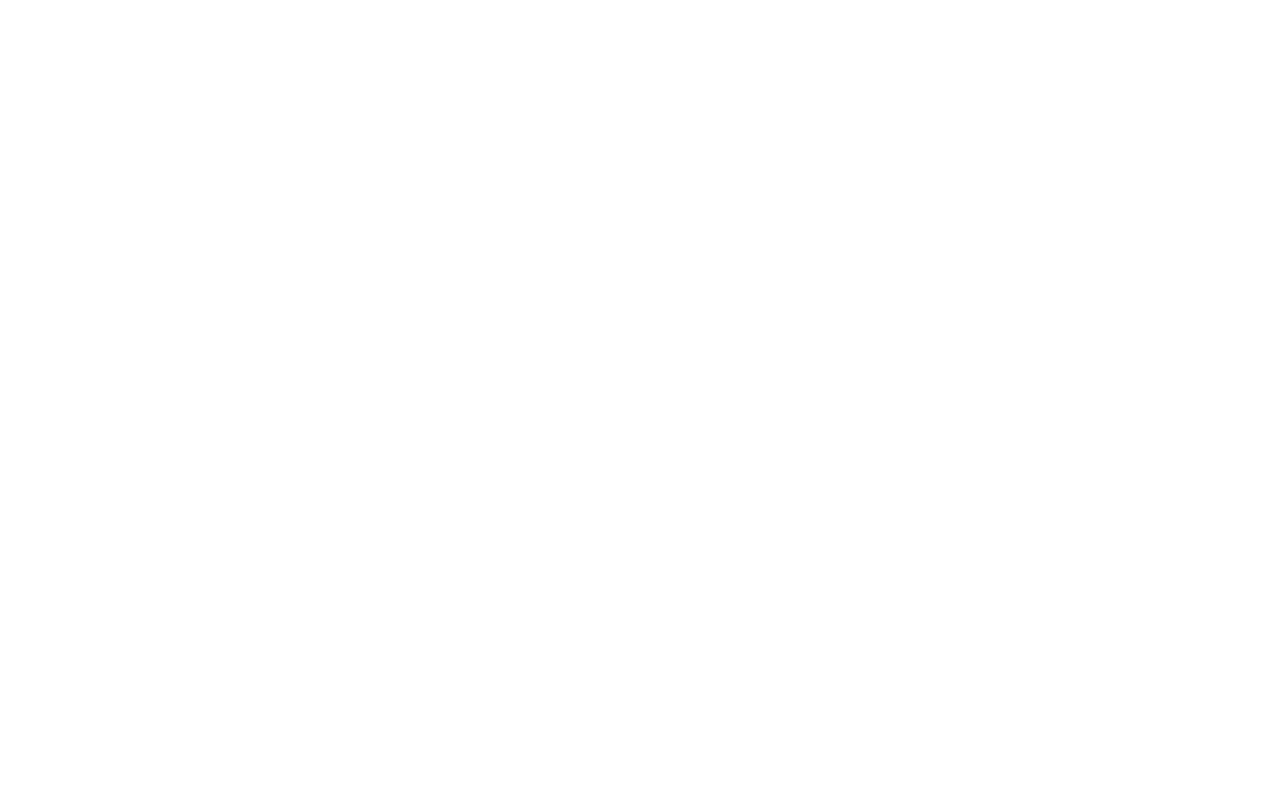
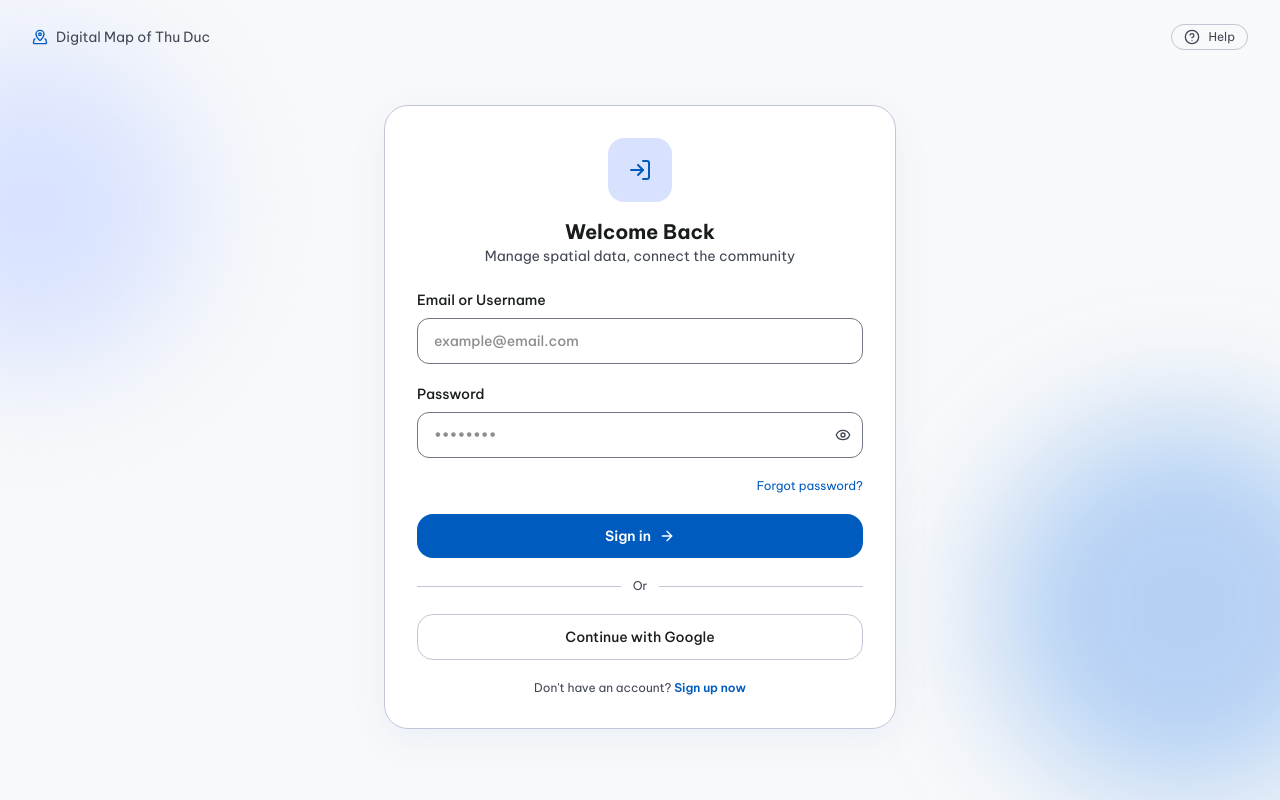
Before and after one commit to HGiang01/realtime-crowd-gis, a React (Vite) app in the folder frontend/: page /login in a window 1280 px wide. Before the commit this address had no page. Built offline with nearby package versions, Linux system fonts and the light colour scheme.

Commit message:
feat(auth): add login page

```diff
--- a/frontend/src/App.tsx
+++ b/frontend/src/App.tsx
@@ -1,12 +1,14 @@
 import { BrowserRouter, Routes, Route } from "react-router-dom";
 import "./App.css";
 import Introduction from "./page/Introduction";
+import Login from "./page/Login";
 
 function App() {
     return (
         <BrowserRouter data-theme="light">
             <Routes>
                 <Route path={"/"} element={<Introduction />} />
+                <Route path={"/login"} element={<Login />} />
             </Routes>
         </BrowserRouter>
     );
--- /dev/null
+++ b/frontend/src/page/Login.tsx
@@ -0,0 +1,148 @@
+import {
+    ArrowRight,
+    Eye,
+    EyeOff,
+    HelpCircle,
+    LogIn,
+    MapPinned,
+} from "lucide-react";
+import { useState } from "react";
+
+export default function Login() {
+    const [isPasswordVisible, setIsPasswordVisible] = useState(false);
+
+    return (
+        <div className="flex flex-col relative min-h-screen overflow-hidden bg-wg-background text-on-wg-background">
+            <style>{`
+                @keyframes fade-up {
+                    0% { opacity: 0; transform: translateY(16px); }
+                    100% { opacity: 1; transform: translateY(0); }
+                }
+                .fade-up { animation: fade-up 600ms ease-out both; }
+            `}</style>
+
+            <div className="pointer-events-none absolute -left-32 top-12 h-80 w-80 rounded-full bg-wg-primary-soft blur-3xl" />
+            <div className="pointer-events-none absolute -right-24 bottom-0 h-96 w-96 rounded-full bg-wg-primary-container/30 blur-3xl" />
+
+            <header className="relative z-10 flex items-center justify-between px-8 pt-6 text-sm text-on-wg-surface-variant">
+                <div className="flex items-center gap-2">
+                    <MapPinned className="h-4 w-4 text-wg-primary" />
+                    <span className="font-label">Digital Map of Thu Duc</span>
+                </div>
+                <button
+                    className="inline-flex items-center gap-2 rounded-full border border-wg-outline-variant px-3 py-1 text-xs text-on-wg-surface-variant hover:text-on-wg-surface"
+                    type="button"
+                >
+                    <HelpCircle className="h-4 w-4" />
+                    Help
+                </button>
+            </header>
+
+            <main className="flex-1 relative z-10 w-full max-w-6xl mx-auto flex items-center justify-center gap-12 px-8 pb-14 pt-10">
+                <section
+                    className="w-lg fade-up rounded-3xl border border-wg-outline-variant bg-wg-surface-container-lowest p-8 shadow-[var(--shadow-wg-ambient)]"
+                    style={{ animationDelay: "360ms" }}
+                >
+                    <div className="mb-6 flex flex-col items-center justify-center gap-4">
+                        <div className="flex h-16 w-16 items-center justify-center rounded-2xl bg-wg-primary-soft text-wg-primary">
+                            <LogIn className="h-6 w-6" />
+                        </div>
+                        <div className="text-center">
+                            <h2 className="font-headline text-xl text-on-wg-surface">
+                                Welcome Back
+                            </h2>
+                            <p className="text-sm text-on-wg-surface-variant">
+                                Manage spatial data, connect the community
+                            </p>
+                        </div>
+                    </div>
+
+                    <form className="space-y-5">
+                        <label className="block text-sm font-medium text-on-wg-surface">
+                            Email or Username
+                            <input
+                                className="mt-2 w-full rounded-xl border border-wg-outline bg-wg-surface-container-lowest px-4 py-3 text-sm text-on-wg-surface outline-none transition focus:border-wg-primary"
+                                placeholder="example@email.com"
+                                type="text"
+                                name="usernameOrEmail"
+                            />
+                        </label>
+
+                        <label className="block text-sm font-medium text-on-wg-surface">
+                            Password
+                            <div className="relative mt-2">
+                                <input
+                                    className="w-full rounded-xl border border-wg-outline bg-wg-surface-container-lowest px-4 py-3 pr-11 text-sm text-on-wg-surface outline-none transition focus:border-wg-primary"
+                                    placeholder="••••••••"
+                                    type={
+                                        isPasswordVisible ? "text" : "password"
+                                    }
+                                    name="password"
+                                />
+                                <button
+                                    aria-label={
+                                        isPasswordVisible
+                                            ? "Hide password"
+                                            : "Show password"
+                                    }
+                                    aria-pressed={isPasswordVisible}
+                                    className="absolute right-3 top-1/2 -translate-y-1/2 text-on-wg-surface-variant hover:text-on-wg-surface cursor-pointer"
+                                    onClick={() =>
+                                        setIsPasswordVisible((prev) => !prev)
+                                    }
+                                    type="button"
+                                >
+                                    {isPasswordVisible ? (
+                                        <EyeOff className="h-4 w-4" />
+                                    ) : (
+                                        <Eye className="h-4 w-4" />
+                                    )}
+                                </button>
+                            </div>
+                        </label>
+
+                        <div className="flex items-center justify-end text-xs text-on-wg-surface-variant">
+                            <button
+                                className="text-wg-primary hover:underline"
+                                type="button"
+                            >
+                                Forgot password?
+                            </button>
+                        </div>
+
+                        <button
+                            className="inline-flex w-full items-center justify-center gap-2 rounded-2xl bg-wg-primary px-4 py-3 text-sm font-semibold text-on-wg-primary transition hover:bg-wg-primary-container"
+                            type="submit"
+                        >
+                            Sign in
+                            <ArrowRight className="h-4 w-4" />
+                        </button>
+
+                        <div className="flex items-center gap-3 text-xs text-on-wg-surface-variant">
+                            <span className="h-px flex-1 bg-wg-outline-variant" />
+                            Or
+                            <span className="h-px flex-1 bg-wg-outline-variant" />
+                        </div>
+
+                        <button
+                            className="inline-flex w-full items-center justify-center gap-2 rounded-2xl border border-wg-outline-variant px-4 py-3 text-sm font-medium text-on-wg-surface hover:border-wg-outline"
+                            type="button"
+                        >
+                            Continue with Google
+                        </button>
+
+                        <div className="text-center text-xs text-on-wg-surface-variant">
+                            Don't have an account?{" "}
+                            <button
+                                className="font-semibold text-wg-primary hover:underline"
+                                type="button"
+                            >
+                                Sign up now
+                            </button>
+                        </div>
+                    </form>
+                </section>
+            </main>
+        </div>
+    );
+}
```
